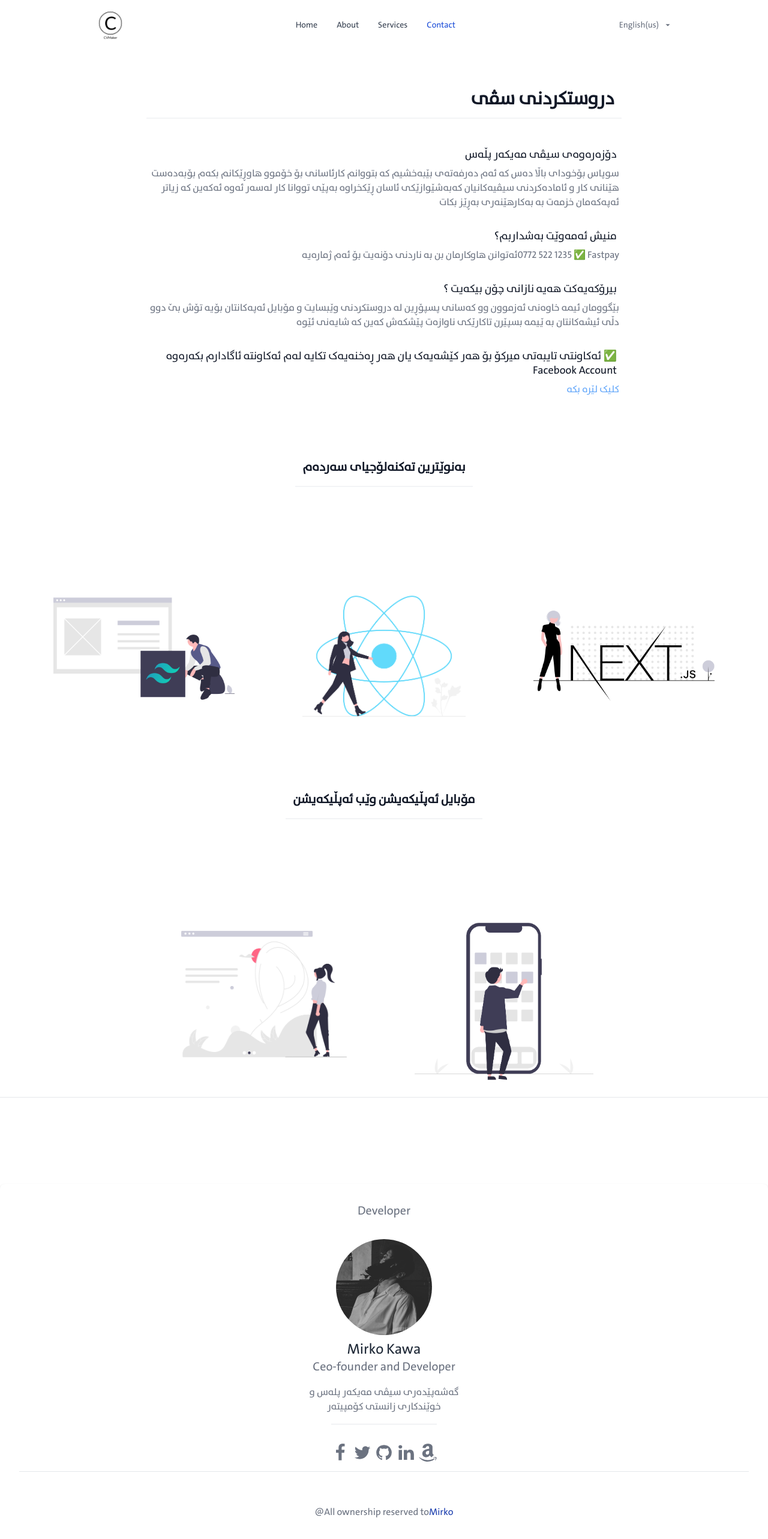
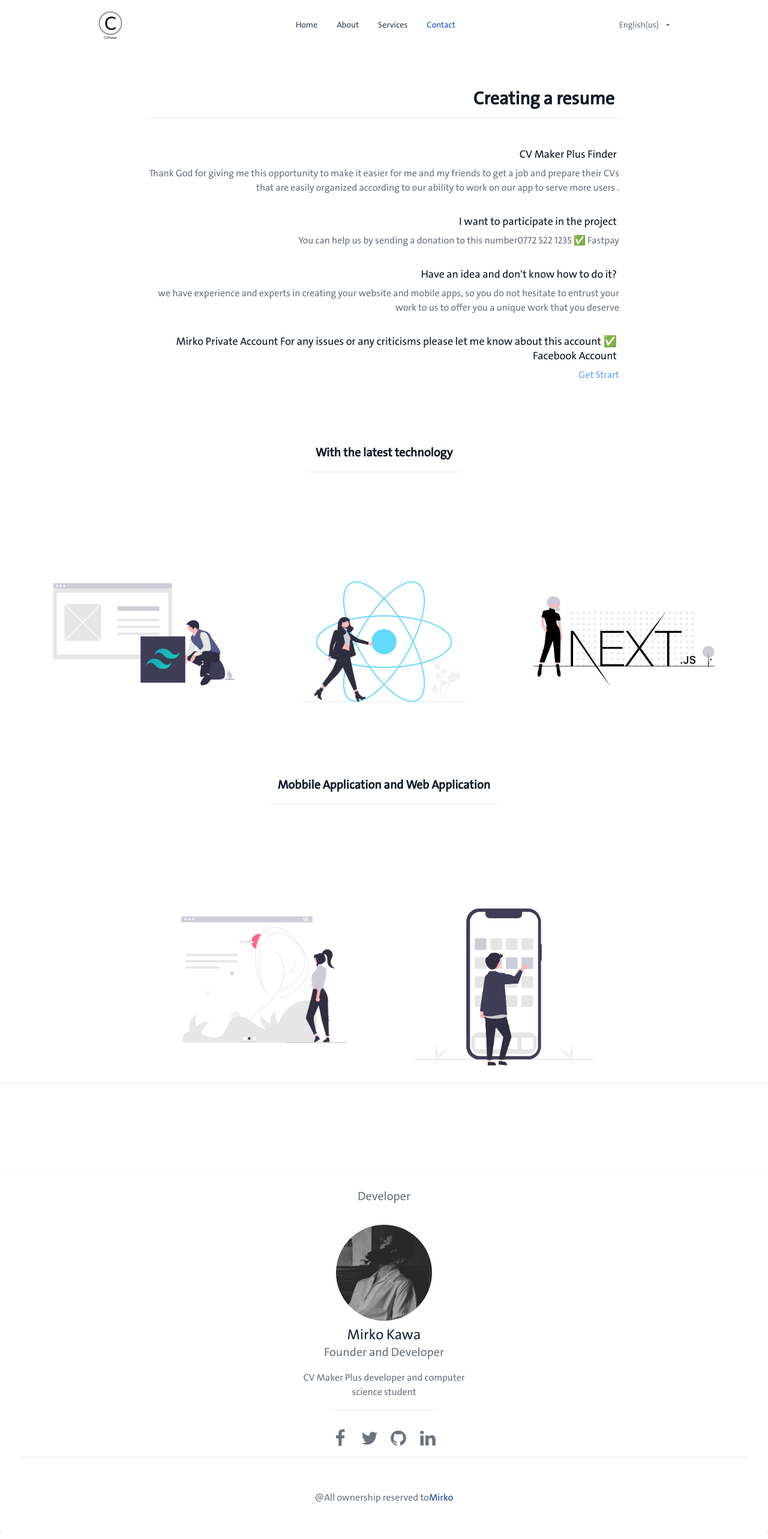
Before and after one commit to Mirko-khatab/ProCV, a Next.js app: page /contact in a window 1280 px wide. Shown: the top 2566 px of the page at 60% size. Built offline with nearby package versions, Linux system fonts and the light colour scheme.

Commit message:
add English lang

```diff
--- a/lang/languages/En.json
+++ b/lang/languages/En.json
@@ -4,8 +4,8 @@
     "About": "About",
     "Contact": "Contact",
     "Pricing": "Pricing",
-    "Services": "Services"
-    ,"Language":"English(us)"
+    "Services": "Services",
+    "Language": "English(us)"
   },
   "Header": {
     "Name": "Your Name",
@@ -57,50 +57,49 @@
   },
   "Footer": {
     "Print": "When you print this page, all the non necessary things will be removed."
-  }
-  ,
+  },
   "Index": {
-    "Indexhead": "دروستکردنی سیڤیەکی ناوازە",
-    "Indexhead2": "لەماوەی کەمتر لە پێنج خولەك و بەسێ زمان",
-    "Button":"دەستپێبکە",
-    "Section1": "سیفێکەی خۆت خۆت دروستی کە بەشێوازێکی ناوازە",
-    "Section2": "سیڤی مەیکەر پڵەس لەسەر هەموو پلاتفۆرمەکان    ",
-    "Section3": "خێرا، سادە ئاسان لەبەکارهێنان    ",
-    "Section4": "بە سێ زمان و بێ بەرامبەر  "
+    "Indexhead": "Create a unique resume",
+    "Indexhead2": "In less than five minutes and three languages",
+    "Button": "Get start",
+    "Section1": "Create your own description in a unique way",
+    "Section2": "CV Maker Plus on all platforms    ",
+    "Section3": "Fast, simple easy to use",
+    "Section4": "In three languages and free of charge  "
   },
   "Aboutpage": {
-    "Header": "دەربارەی سیڤی مەیکەر پڵەس",
-    "title1": "سیڤی مەیکەر پڵەس چییە؟",
-    "body1": "ڕەنگە بزانییت کە سی ڤی چیە بەڵام ئایە قەت ئەزموونی دروستکردنی سی ڤیەکەت کردوە بەدەستی خۆت ئایە چەنە کاتت ویست  ",
-    "title2": "ئایە سیڤێکەم تاچەنە پڕۆفێشناڵە؟    ",
-    "body2": "کاتێك سیڤێکەت پێشکەش ئەکەی بێگوومان یەکێك‌ لە خاڵە بەهێزەکان شێوازی سیڤێکەتە واتە دیزاینەکەی چونکە تێڕامانی مرۆڤ کاری گەری لەسەر بڕیارەکانی دەدات وەئێمە بەشێوەیەکی سەردەمیانە سیڤیەکەت ئامادە ئەکەین    ",
-    "title3": "سوودەکانی سیڤی مەیکەر پلەس    ",
-    "body3": "کات بەنرخ ترین ترین شتە لەژیانی هەریەکەماندا ئیمە بە کەمترین کات سیڤیەکەت بۆ ئامادە ئەکەین هەر ئەونەش نا بەڵکوو بە سێ زمانیش (کوردی،عربی‌،English ) کەبەشیوەیەکی ڕاستەوخۆ ئەنجامەکەت دەستەبەردەکات کاتێك ئەتەوێ شتێکی تیانەبێ لایبە کەتێ ئەتەوێ شتێ زیاد کەی زیادی کە    ",
-    "title4": "ئایا من پارێزراوم ؟    ",
-    "body4": "گەرەنتی پارێزراوی چونکە هیچکام لە داتاکانتان لەلایەن ئەدمینەکانمانەوە نابینرێ و تەواو تەواو پارێزراون    ",
-    "title5": "لە کاتی هەبوونی کێشە پەیوەندی بکە بەم فەسبووکە    ",
-    "title6": "کلیک لێرە بکە"
+    "Header": "About CV Maker Plus",
+    "title1": "What is CV Maker Plus?",
+    "body1": "You may know what a CV is, but have you ever experienced creating a CV yourself? How long did it take?  ",
+    "title2": "How professional is my CV?",
+    "body2": "When you submit your CV, one of the strongest points is the design of the CV because people's attention affects their decisions and we prepare your CV in a Professional way ",
+    "title3": "Benefits of CV Maker Plus",
+    "body3": "Time is the most precious thing in each of our lives. We will prepare your CV in the shortest time, not only that, but also in three languages (Kurdish, Arabic, English).",
+    "title4": "are we secure ?   ",
+    "body4": "Security guarantee because none of your data is visible to our admins and is completely secure ",
+    "title5": "Contact us on Facebook if you have any problems",
+    "title6": "Click here"
   },
   "Contact": {
-    "Header": "دروستکردنی سڤی    ",
-    "title1": "  دۆزەرەوەی سیڤی مەیکەر پڵەس    ",
-    "body1": " سوپاس بۆخودای باڵا دەس کە ئەم دەرفەتەی بێبەخشیم کە بتووانم کارئاسانی بۆ خۆموو هاوڕێکانم بکەم بۆبەدەست هێنانی کار و   ئامادەکردنی سیڤیەکانیان کەبەشێوازێکی ئاسان ڕێکخراوە بەپێی تووانا کار لەسەر ئەوە ئەکەین کە زیاتر ئەپەکەمان خزمەت بە بەکارهێنەری بەڕێز بکات  ",
-    "title2": "منیش ئەمەوێت بەشداربم؟",
-    "body2": "ئەتوانن هاوکارمان بن بە ناردنی دۆنەیت بۆ ئەم ژمارەیە",
+    "Header": "Creating a resume    ",
+    "title1": "  CV Maker Plus Finder ",
+    "body1": "Thank God for giving me this opportunity to make it easier for me and my friends to get a job and prepare their CVs that are easily organized according to our ability to work on our app to serve more users . ",
+    "title2": "I want to participate in the project    ",
+    "body2": "You can help us by sending a donation to this number",
     "zhmaraka": "0772 522 1235",
-    "title3": "بیرۆکەیەکت هەیە نازانی چۆن بیکەیت ؟    ",
-    "body3": "بێگوومان ئیمە خاوەنی ئەزموون وو کەسانی پسپۆڕین لە دروستکردنی وێبسایت و مۆبایل ئەپەکانتان بۆیە تۆش بێ دوو دڵی ئیشەکانتان بە ێیمە بسپێرن تاکارێکی ناوازەت پێشکەش کەین کە شایەنی ئێوە",
+    "title3": "Have an idea and don't know how to do it?    ",
+    "body3": "we have experience and experts in creating your website and mobile apps, so you do not hesitate to entrust your work to us to offer you a unique work that you deserve",
 
-    "title4": "                                           ئەکاونتی تایبەتی میرکۆ بۆ هەر کێشەیەک یان هەر ڕەخنەیەک تکایە لەم ئەکاونتە ئاگادارم بکەرەوە   ✅ Facebook Account    ",
-    "title5": "کلیک لێرە بکە",
-    "title6": "          بەنوێترین تەکنەلۆجیای سەردەم    ",
+    "title4": "                                           Mirko Private Account For any issues or any criticisms please let me know about this account ✅ Facebook Account    ",
+    "title5": "Get Strart",
+    "title6": "    With the latest technology ",
 
-    "title7": "                مۆبایل ئەپڵیکەیشن وێب ئەپڵیکەیشن"
+    "title7": "                Mobbile Application and Web Application   "
   },
   "About": {
     "worktitle": "Developer",
     "name": "                Mirko Kawa    ",
-    "work": "                            Ceo-founder and Developer    ",
-    "titlejobs": "                                       گەشەپێدەری سیڤی مەیکەر پلەس و خوێندکاری زانستی کۆمپیتەر    "
+    "work": "                            Founder and Developer    ",
+    "titlejobs": "        CV Maker Plus developer and computer science student    "
   }
 }
--- a/lang/languages/ku.json
+++ b/lang/languages/ku.json
@@ -62,7 +62,7 @@
   "Index": {
     "Indexhead": "دروستکردنی سیڤیەکی ناوازە",
     "Indexhead2": "لەماوەی کەمتر لە پێنج خولەك و بەسێ زمان",
-    "Button":"دەستپێبکە",
+    "Button": "دەستپێبکە",
     "Section1": "سیفێکەی خۆت خۆت دروستی کە بەشێوازێکی ناوازە",
     "Section2": "سیڤی مەیکەر پڵەس لەسەر هەموو پلاتفۆرمەکان    ",
     "Section3": "خێرا، سادە ئاسان لەبەکارهێنان    ",
@@ -89,7 +89,7 @@
     "body2": "ئەتوانن هاوکارمان بن بە ناردنی دۆنەیت بۆ ئەم ژمارەیە",
     "zhmaraka": "0772 522 1235",
     "title3": "بیرۆکەیەکت هەیە نازانی چۆن بیکەیت ؟    ",
-    "body3": "بێگوومان ئیمە خاوەنی ئەزموون وو کەسانی پسپۆڕین لە دروستکردنی وێبسایت و مۆبایل ئەپەکانتان بۆیە تۆش بێ دوو دڵی ئیشەکانتان بە ێیمە بسپێرن تاکارێکی ناوازەت پێشکەش کەین کە شایەنی ئێوە",
+    "body3": " ئیمە خاوەنی ئەزموون وو کەسانی پسپۆڕین لە دروستکردنی وێبسایت و مۆبایل ئەپەکانتان بۆیە تۆش بێ دوو دڵی ئیشەکانتان بە ێیمە بسپێرن تاکارێکی ناوازەت پێشکەش کەین کە شایەنی ئێوەبێت",
 
     "title4": "                                           ئەکاونتی تایبەتی میرکۆ بۆ هەر کێشەیەک یان هەر ڕەخنەیەک تکایە لەم ئەکاونتە ئاگادارم بکەرەوە   ✅ Facebook Account    ",
     "title5": "کلیک لێرە بکە",
--- a/src/components/About.tsx
+++ b/src/components/About.tsx
@@ -1,4 +1,4 @@
-import React,{useContext,useState} from 'react'
+import React, { useContext, useState } from 'react'
 import { LangContext } from '../../context/lang'
 
 const Footer = () => {
@@ -27,15 +27,17 @@ const Footer = () => {
             </div>
             <div className="text-center">
               <p className="text-2xl text-gray-800 dark:text-white">
-              {Text.name}
+                {Text.name}
               </p>
               <p className="text-xl text-gray-500 dark:text-gray-200 font-light">
-                {Text.work}           </p>
+                {Text.work}{' '}
+              </p>
               <p className="text-md text-gray-500 dark:text-gray-400 max-w-xs py-4 font-light">
-                {Text.titlejobs}              </p>
+                {Text.titlejobs}{' '}
+              </p>
             </div>
             <div className="pt-8 flex border-t border-gray-200 w-44 mx-auto text-gray-500 items-center justify-between">
-              <a href="#">
+              <a href="https://m.facebook.com/mirko.kawa.921">
                 <svg
                   width="30"
                   height="30"
@@ -47,7 +49,7 @@ const Footer = () => {
                   <path d="M1343 12v264h-157q-86 0-116 36t-30 108v189h293l-39 296h-254v759h-306v-759h-255v-296h255v-218q0-186 104-288.5t277-102.5q147 0 228 12z"></path>
                 </svg>
               </a>
-              <a href="#">
+              <a href="https://twitter.com/mirko_div">
                 <svg
                   width="30"
                   height="30"
@@ -59,7 +61,7 @@ const Footer = () => {
                   <path d="M1684 408q-67 98-162 167 1 14 1 42 0 130-38 259.5t-115.5 248.5-184.5 210.5-258 146-323 54.5q-271 0-496-145 35 4 78 4 225 0 401-138-105-2-188-64.5t-114-159.5q33 5 61 5 43 0 85-11-112-23-185.5-111.5t-73.5-205.5v-4q68 38 146 41-66-44-105-115t-39-154q0-88 44-163 121 149 294.5 238.5t371.5 99.5q-8-38-8-74 0-134 94.5-228.5t228.5-94.5q140 0 236 102 109-21 205-78-37 115-142 178 93-10 186-50z"></path>
                 </svg>
               </a>
-              <a href="#">
+              <a href="https://github.com/Mirko-khatab">
                 <svg
                   xmlns="http://www.w3.org/2000/svg"
                   width="30"
@@ -71,7 +73,7 @@ const Footer = () => {
                   <path d="M896 128q209 0 385.5 103t279.5 279.5 103 385.5q0 251-146.5 451.5t-378.5 277.5q-27 5-40-7t-13-30q0-3 .5-76.5t.5-134.5q0-97-52-142 57-6 102.5-18t94-39 81-66.5 53-105 20.5-150.5q0-119-79-206 37-91-8-204-28-9-81 11t-92 44l-38 24q-93-26-192-26t-192 26q-16-11-42.5-27t-83.5-38.5-85-13.5q-45 113-8 204-79 87-79 206 0 85 20.5 150t52.5 105 80.5 67 94 39 102.5 18q-39 36-49 103-21 10-45 15t-57 5-65.5-21.5-55.5-62.5q-19-32-48.5-52t-49.5-24l-20-3q-21 0-29 4.5t-5 11.5 9 14 13 12l7 5q22 10 43.5 38t31.5 51l10 23q13 38 44 61.5t67 30 69.5 7 55.5-3.5l23-4q0 38 .5 88.5t.5 54.5q0 18-13 30t-40 7q-232-77-378.5-277.5t-146.5-451.5q0-209 103-385.5t279.5-279.5 385.5-103zm-477 1103q3-7-7-12-10-3-13 2-3 7 7 12 9 6 13-2zm31 34q7-5-2-16-10-9-16-3-7 5 2 16 10 10 16 3zm30 45q9-7 0-19-8-13-17-6-9 5 0 18t17 7zm42 42q8-8-4-19-12-12-20-3-9 8 4 19 12 12 20 3zm57 25q3-11-13-16-15-4-19 7t13 15q15 6 19-6zm63 5q0-13-17-11-16 0-16 11 0 13 17 11 16 0 16-11zm58-10q-2-11-18-9-16 3-14 15t18 8 14-14z"></path>
                 </svg>
               </a>
-              <a href="#">
+              <a href="https://www.linkedin.com/in/mirko-kawa-342093212/">
                 <svg
                   width="30"
                   height="30"
@@ -83,25 +85,14 @@ const Footer = () => {
                   <path d="M477 625v991h-330v-991h330zm21-306q1 73-50.5 122t-135.5 49h-2q-82 0-132-49t-50-122q0-74 51.5-122.5t134.5-48.5 133 48.5 51 122.5zm1166 729v568h-329v-530q0-105-40.5-164.5t-126.5-59.5q-63 0-105.5 34.5t-63.5 85.5q-11 30-11 81v553h-329q2-399 2-647t-1-296l-1-48h329v144h-2q20-32 41-56t56.5-52 87-43.5 114.5-15.5q171 0 275 113.5t104 332.5z"></path>
                 </svg>
               </a>
-              <a href="#">
-                <svg
-                  width="30"
-                  height="30"
-                  fill="currentColor"
-                  className="text-xl hover:text-gray-800 dark:hover:text-white transition-colors duration-200"
-                  viewBox="0 0 1792 1792"
-                  xmlns="http://www.w3.org/2000/svg"
-                >
-                  <path d="M1551 1476q15-6 26-3t11 17.5-15 33.5q-13 16-44 43.5t-95.5 68-141 74-188 58-229.5 24.5q-119 0-238-31t-209-76.5-172.5-104-132.5-105-84-87.5q-8-9-10-16.5t1-12 8-7 11.5-2 11.5 4.5q192 117 300 166 389 176 799 90 190-40 391-135zm207-115q11 16 2.5 69.5t-28.5 102.5q-34 83-85 124-17 14-26 9t0-24q21-45 44.5-121.5t6.5-98.5q-5-7-15.5-11.5t-27-6-29.5-2.5-35 0-31.5 2-31 3-22.5 2q-6 1-13 1.5t-11 1-8.5 1-7 .5h-10l-3-.5-2-1.5-1.5-3q-6-16 47-40t103-30q46-7 108-1t76 24zm-394-443q0 31 13.5 64t32 58 37.5 46 33 32l13 11-227 224q-40-37-79-75.5t-58-58.5l-19-20q-11-11-25-33-38 59-97.5 102.5t-127.5 63.5-140 23-137.5-21-117.5-65.5-83-113-31-162.5q0-84 28-154t72-116.5 106.5-83 122.5-57 130-34.5 119.5-18.5 99.5-6.5v-127q0-65-21-97-34-53-121-53-6 0-16.5 1t-40.5 12-56 29.5-56 59.5-48 96l-294-27q0-60 22-119t67-113 108-95 151.5-65.5 190.5-24.5q100 0 181 25t129.5 61.5 81 83 45 86 12.5 73.5v589zm-672 21q0 86 70 133 66 44 139 22 84-25 114-123 14-45 14-101v-162q-59 2-111 12t-106.5 33.5-87 71-32.5 114.5z"></path>
-                </svg>
-              </a>
             </div>
           </div>
         </div>
         <hr />
         <h3
-        dir='ltr'
-        className="text-md text-gray-500 dark:text-gray-400 max-w-xs py-4 text-center font-light flex mx-auto justify-center mt-10">
+          dir="ltr"
+          className="text-md text-gray-500 dark:text-gray-400 max-w-xs py-4 text-center font-light flex mx-auto justify-center mt-10"
+        >
           @All ownership reserved to
           <a
             href="https://m.facebook.com/mirko.kawa.921"
```
